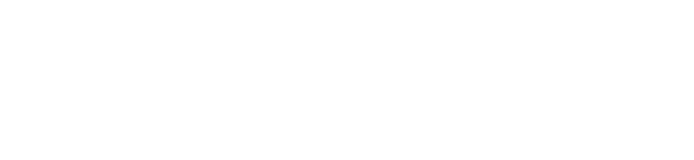
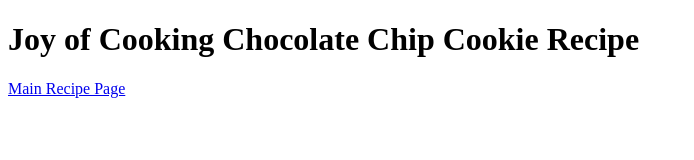
Before and after one commit to hdsn888/odin-recipes, a plain HTML site: page recipes/chocolate-chip-cookies.html in a window 1280 px wide. Shown: the whole page, without its empty margins (0-694 px from the left). Drawn offline with Linux system fonts and the light colour scheme.

Commit message:
Deleted link properties, added return link
Returns user back to home webpage

```diff
--- a/recipes/chocolate-chip-cookies.html
+++ b/recipes/chocolate-chip-cookies.html
@@ -3,9 +3,10 @@
 <head>
     <meta charset="UTF-8">
     <meta name="viewport" content="width=device-width, initial-scale=1.0">
-    <title>Joy of Cooking Chococolate Chip Cookies</title>
+    <title>Chocolate Chip Cookie Recipe</title>
 </head>
 <body>
-
+    <h1>Joy of Cooking Chocolate Chip Cookie Recipe</h1>
+    <a href="../index.html">Main Recipe Page</a>
 </body>
 </html>
```
Also changed, not shown: index.html (+1 -1 lines).
